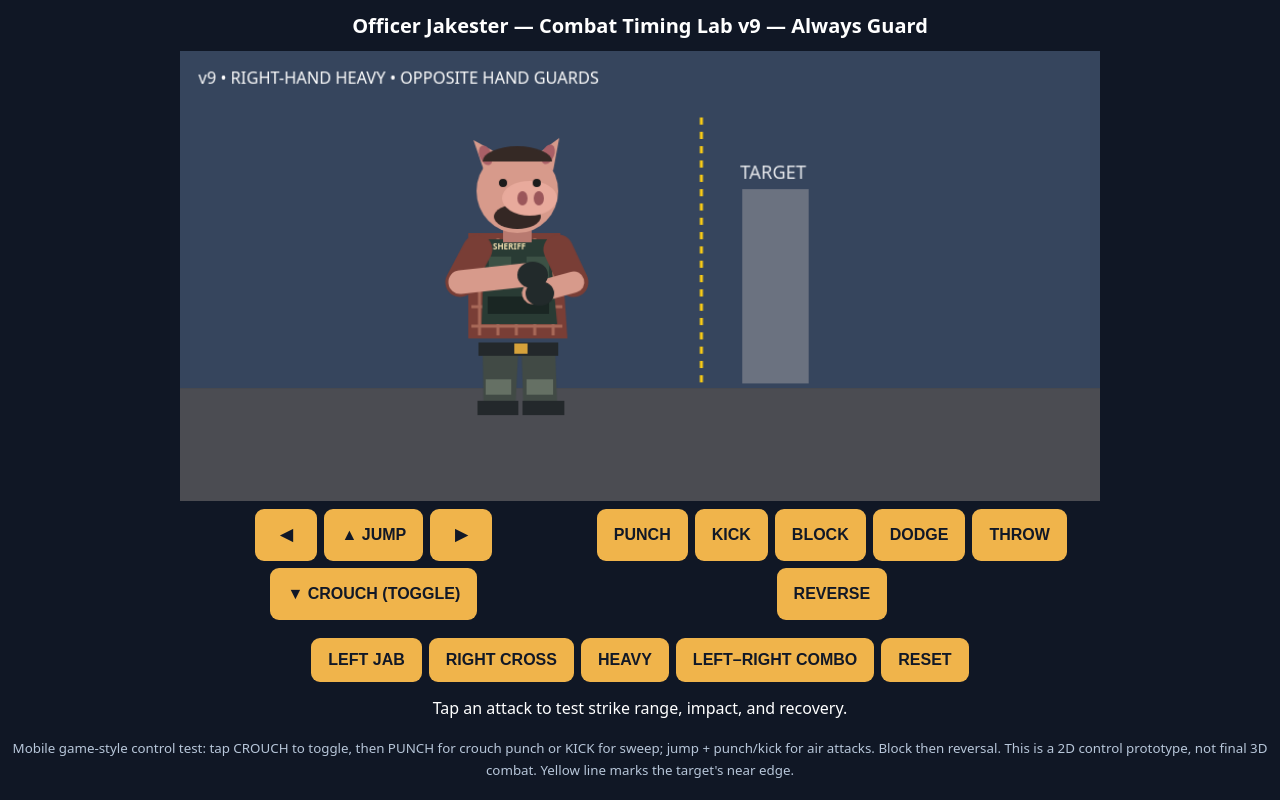
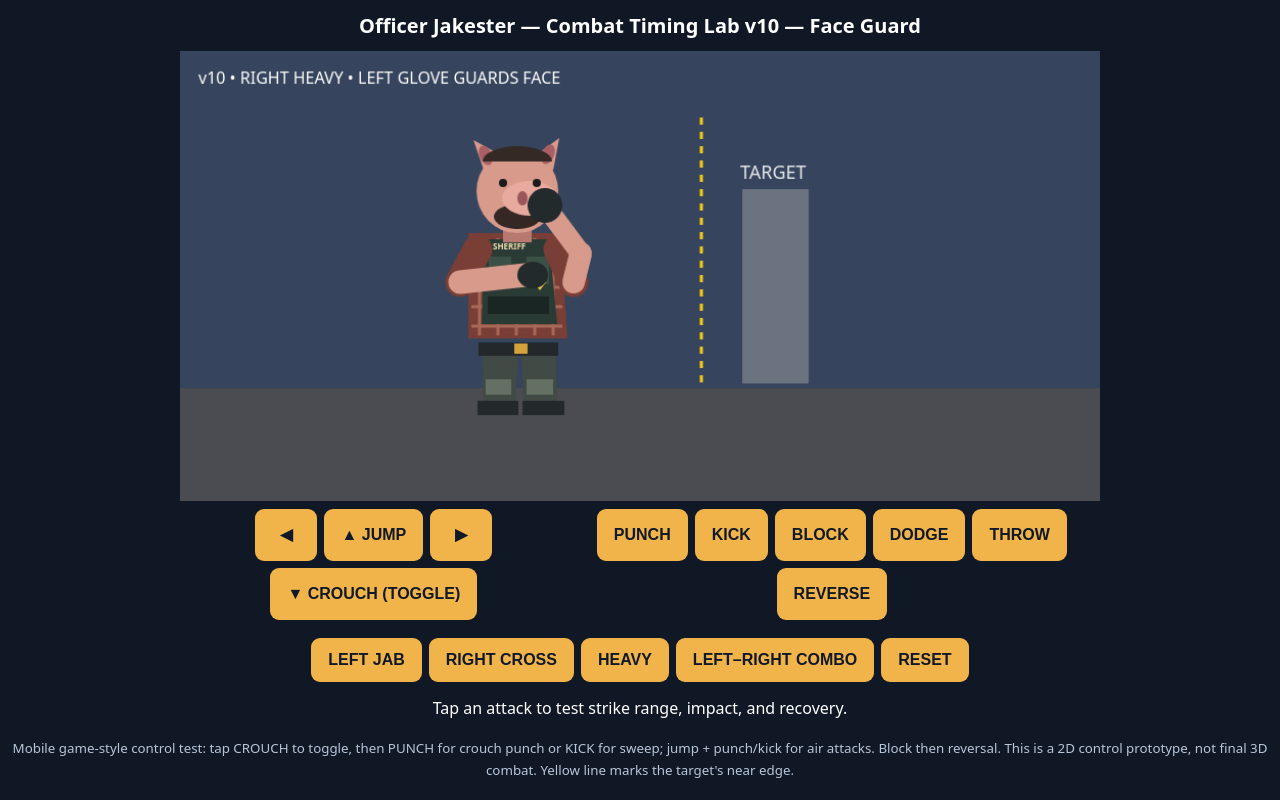
Before and after one commit to markallanfigueroa-svg/jakester-combat-lab, a plain HTML site: page index.html in a window 1280 px wide. Drawn offline with Linux system fonts and the light colour scheme.

Commit message:
Raise Jakester opposite glove to face-level guard with bent elbow

```diff
--- a/index.html
+++ b/index.html
@@ -8,7 +8,7 @@ h2{font-size:20px;margin:12px}canvas{display:block;width:min(100%,920px);height:
 button{background:#f0b44b;color:#111827;border:0;border-radius:9px;padding:13px 17px;font-size:16px;font-weight:700;touch-action:manipulation}
 #arena{touch-action:none}.pad{touch-action:none}.pad button{user-select:none;-webkit-user-select:none;-webkit-touch-callout:none}button:active{background:#ffe29d}#status{min-height:44px;padding:5px 15px}small{color:#b7c6d9}
 </style>
-<h2>Officer Jakester — Combat Timing Lab v9 — Always Guard</h2>
+<h2>Officer Jakester — Combat Timing Lab v10 — Face Guard</h2>
 <canvas id="arena" width="900" height="440" aria-label="Jakester punch timing and target range demonstration"></canvas>
 <div class="pad"><div class="dpad" aria-label="Movement controls"><button data-dir="left">◀</button><button data-dir="up">▲ JUMP</button><button data-dir="right">▶</button><button data-dir="down">▼ CROUCH (TOGGLE)</button></div><div class="actions" aria-label="Combat controls"><button data-action="punch">PUNCH</button><button data-action="kick">KICK</button><button data-action="block">BLOCK</button><button data-action="dodge">DODGE</button><button data-action="throw">THROW</button><button data-action="reverse">REVERSE</button></div></div><div class="controls"><button data-move="jab">LEFT JAB</button><button data-move="cross">RIGHT CROSS</button><button data-move="heavy">HEAVY</button><button data-move="combo">LEFT–RIGHT COMBO</button><button id="reset">RESET</button></div>
 <div id="status" role="status" aria-live="polite">Tap an attack to test strike range, impact, and recovery.</div>
@@ -102,13 +102,15 @@ const rightWind=heavyRight?Math.min(1,extension/112):0;
 line(-39,-116,-56,-84,29,'#793e36');
 line(40,-116,55,-84,29,'#793e36');
 line(-56,-84,heavyRight?(-18+rightWind*162):8+extLeft,heavyRight?(-108-rightWind*4):-91,23,'#d79a8b');
-line(55,-84,heavyRight?17:15+extRight,heavyRight?-132:-73,21,'#d79a8b');
+line(55,-84,62,-112,22,'#d79a8b');
+// Bend Jakester's left elbow and keep his glove at cheek/temple height.
+line(62,-112,heavyRight?27:27+extRight,heavyRight?-173:-159,20,'#d79a8b');
 ctx.fillStyle='#222a2b';ctx.beginPath();
 ctx.ellipse(heavyRight?(-11+rightWind*162):15+extLeft,heavyRight?(-108-rightWind*4):-91,15,13,0,0,Math.PI*2);
-ctx.ellipse(heavyRight?24:22+extRight,heavyRight?-132:-73,14,12,0,0,Math.PI*2);ctx.fill();
+ctx.ellipse(heavyRight?27:27+extRight,heavyRight?-173:-159,17,17,0,0,Math.PI*2);ctx.fill();
 if(heavyRight){ctx.fillStyle='#ffe08a';ctx.font='bold 18px system-ui';ctx.fillText('JAKESTER RIGHT HAND →',-85,-248);}
 ctx.restore();
- ctx.fillStyle='#fff';ctx.font='16px system-ui';ctx.fillText('v9 • RIGHT-HAND HEAVY • OPPOSITE HAND GUARDS',18,32);
+ ctx.fillStyle='#fff';ctx.font='16px system-ui';ctx.fillText('v10 • RIGHT HEAVY • LEFT GLOVE GUARDS FACE',18,32);
  requestAnimationFrame(draw);
 }
 requestAnimationFrame(draw);
```
